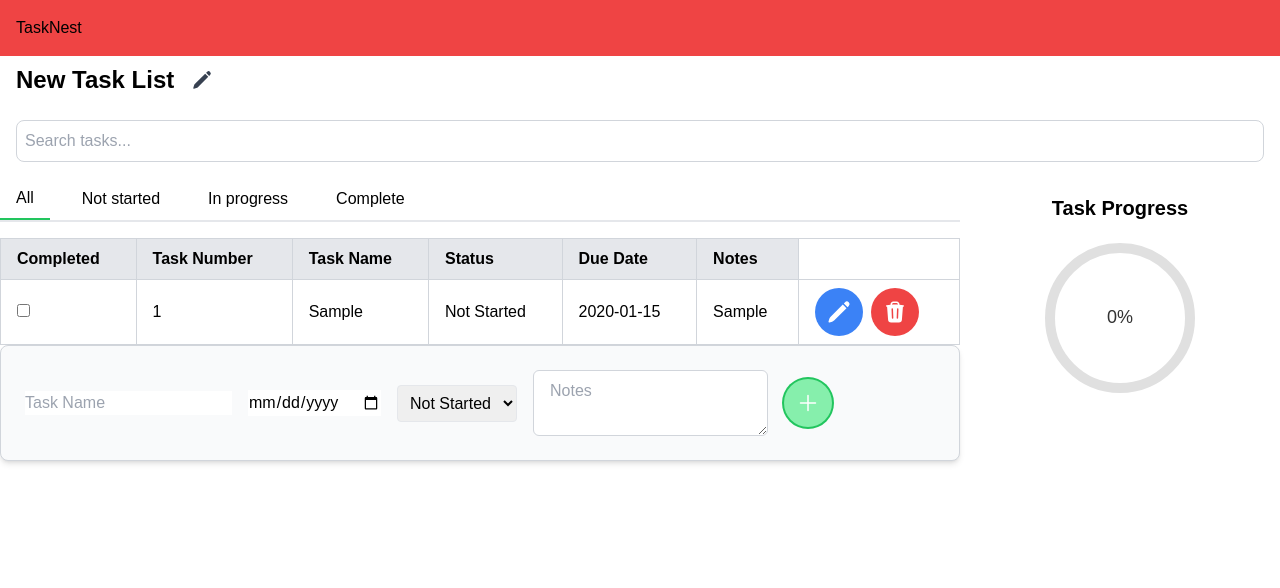
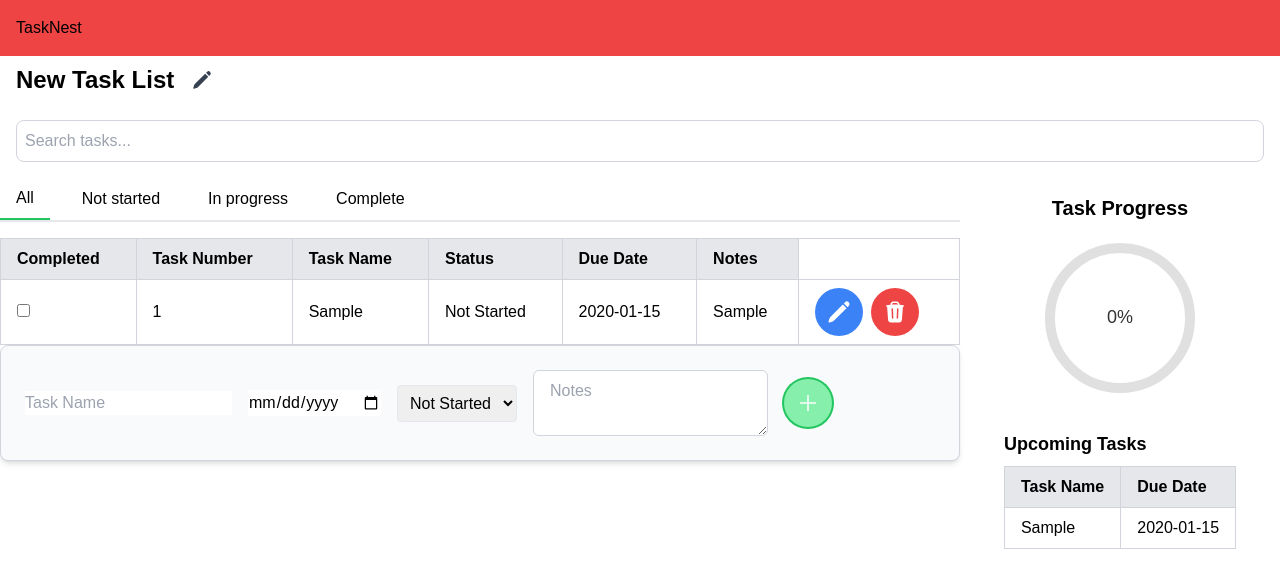
Before and after one commit to g33ya/task-dashboard, a Next.js app: page / in a window 1280 px wide. Both pictures are taken after typing "Sample", "2020-01-15", "Sample" into the empty fields and a click on the button 808 px from the left and 338 px from the top of the page. Shown: the top 588 px of the page. Built offline with nearby package versions, Linux system fonts and the light colour scheme.

Commit message:
Upcoming task table w/ tasks sorted by earliest due date

```diff
--- a/app/components/progresswheel.js
+++ b/app/components/progresswheel.js
@@ -29,7 +29,7 @@ export function ProgressWheel({ progress }) {
                 strokeDasharray={circumference}
                 strokeDashoffset={offset}
                 style={{ transition: 'stroke-dashoffset 0.5s ease' }}
-                transform="rotate(-90 60 60)"
+                transform="rotate(-90 80 80)"
             />
             <text
                 x="50%"
--- a/app/components/table.js
+++ b/app/components/table.js
@@ -2,6 +2,8 @@
 import { useState } from 'react';
 import { TableRow } from './tablerow.js';
 import { SearchBar } from './searchbar.js';
+import { UpcomingTasks } from './upcomingtasks.js';
+
 import { ProgressWheel } from './progresswheel.js'
 import { PlusIcon , CheckIcon} from '@heroicons/react/24/solid'; // For solid icons
 
@@ -88,7 +90,7 @@ export function TaskTable( { searchTerm }) {
                         </button>
                     ))}
                 </div>
-                <div className="flex-1">
+
                 <table className="table-auto border-collapse border border-gray-300 w-full text-left">
                     <thead className="bg-gray-200">
                     <tr>
@@ -153,10 +155,10 @@ export function TaskTable( { searchTerm }) {
                     </form>
                 </div>
             </div>
-            </div>
             <div className="w-1/4 p-4 pl-30 flex flex-col items-center">
                 <h3 className="text-xl font-bold mb-4">Task Progress</h3>
                 <ProgressWheel progress={progress} />
+                <UpcomingTasks tasks={tasks}/>
             </div>
         </div>
     );
--- /dev/null
+++ b/app/components/upcomingtasks.js
@@ -0,0 +1,28 @@
+import React from 'react';
+
+export function UpcomingTasks({ tasks }) {
+    const upcomingTasks = tasks.filter((task) => task.status !== 'complete' && task.dueDate != null);
+    upcomingTasks.sort((a, b) => new Date(a.dueDate) - new Date(b.dueDate));
+
+    return (
+        <div className="mt-8">
+            <h3 className="text-lg font-bold mb-2">Upcoming Tasks</h3>
+            <table className="table-auto border-collapse border border-gray-300 w-full text-left">
+                <thead className="bg-gray-200">
+                    <tr>
+                        <th className="border border-gray-300 px-4 py-2">Task Name</th>
+                        <th className="border border-gray-300 px-4 py-2">Due Date</th>
+                    </tr>
+                </thead>
+                <tbody>
+                    {upcomingTasks.map((task) => (
+                        <tr key={task.id}>
+                            <td className="border border-gray-300 px-4 py-2">{task.name}</td>
+                            <td className="border border-gray-300 px-4 py-2">{task.dueDate}</td>
+                        </tr>
+                    ))}
+                </tbody>
+            </table>
+        </div>
+    );
+}
```
Lines whose indentation alone changed are shown as unchanged.
